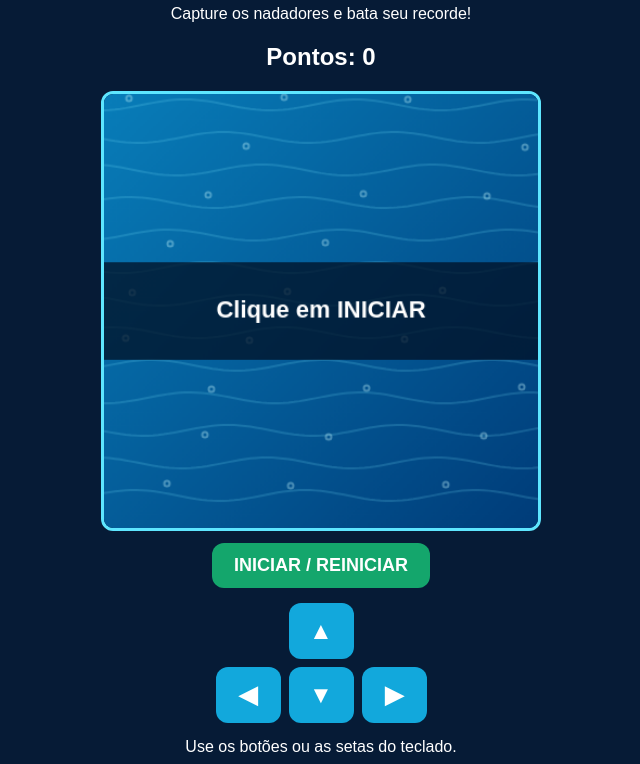
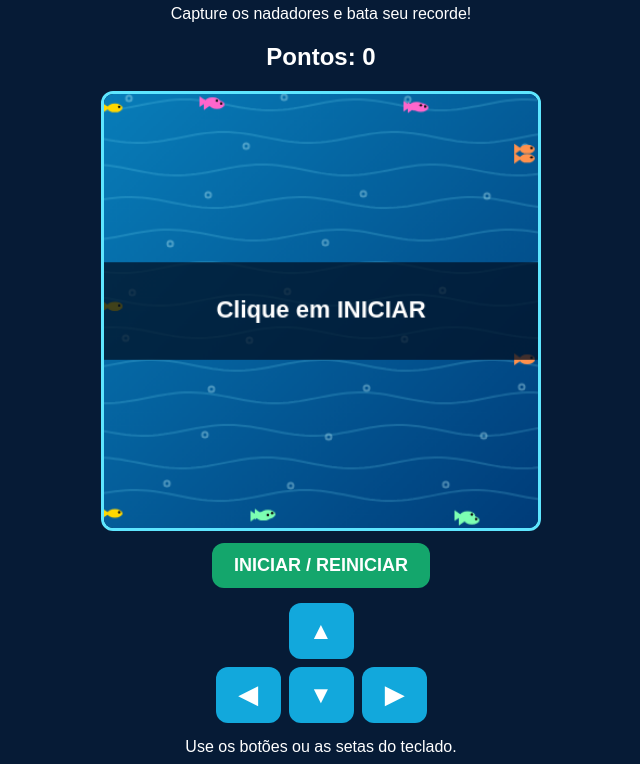
Before and after one commit to Ceboleiro/shark-fish, a plain HTML site: page index.html in a window 1280 px wide. Shown: the part 56-820 px from the top of the page, without its empty margins (319-959 px from the left). Drawn offline with Linux system fonts and the light colour scheme.

Commit message:
Add fish decorations drawing function

```diff
--- a/index.html
+++ b/index.html
@@ -204,6 +204,62 @@ function drawWater() {
   }
 }
 
+function drawFishDecorations() {
+  const time = Date.now() / 900;
+  const colors = [
+    "#FFD700",
+    "#FF914D",
+    "#FF66CC",
+    "#7CFFB2"
+  ];
+
+  for (let i = 0; i < 16; i++) {
+    const side = i % 4;
+    const offset = (i * 47) % 380 + 10;
+
+    let x, y;
+
+    if (side === 0) {
+      x = 10;
+      y = offset;
+    } else if (side === 1) {
+      x = 390;
+      y = offset;
+    } else if (side === 2) {
+      x = offset;
+      y = 10;
+    } else {
+      x = offset;
+      y = 390;
+    }
+
+    ctx.save();
+    ctx.translate(x, y + Math.sin(time + i) * 3);
+    ctx.fillStyle = colors[i % colors.length];
+
+    // Corpo do peixe
+    ctx.beginPath();
+    ctx.ellipse(0, 0, 7, 4, 0, 0, Math.PI * 2);
+    ctx.fill();
+
+    // Cauda
+    ctx.beginPath();
+    ctx.moveTo(-5, 0);
+    ctx.lineTo(-12, -5);
+    ctx.lineTo(-12, 5);
+    ctx.closePath();
+    ctx.fill();
+
+    // Olho
+    ctx.fillStyle = "#111111";
+    ctx.beginPath();
+    ctx.arc(4, -1, 1.2, 0, Math.PI * 2);
+    ctx.fill();
+
+    ctx.restore();
+  }
+}
+
 function drawHuman() {
   const x = human.x*size+10;
   const y = human.y*size+10;
@@ -247,6 +303,7 @@ function drawShark() {
 
 function draw() {
   drawWater();
+  drawFishDecorations();
   if (human) drawHuman();
   if (shark) drawShark();
 
```
